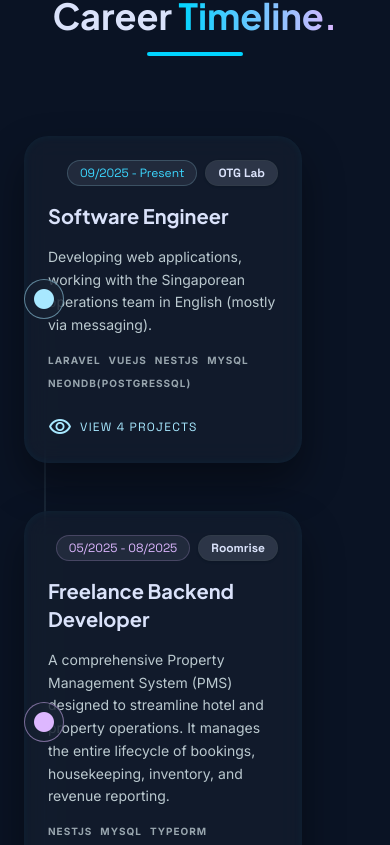
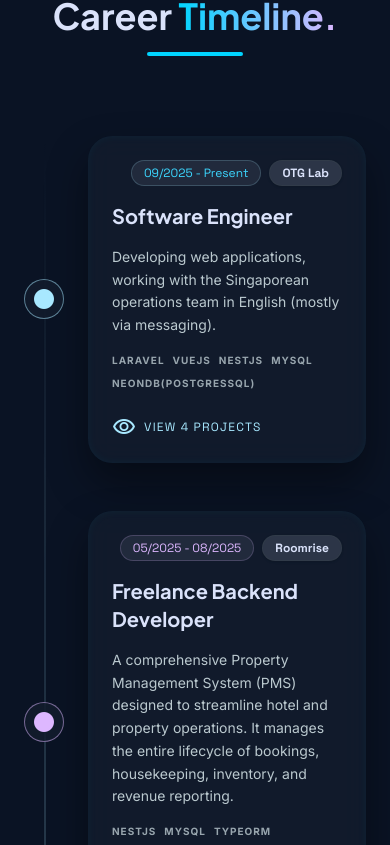
Before and after one commit to newtdangcode/my-portfolio, a Next.js app: page / in a window 390 px wide. Shown: the part 4659-5504 px from the top of the page. Built offline with nearby package versions, Linux system fonts and the light colour scheme.

Commit message:
fix: adjust mobile flexbox layout for career timeline cards to prevent dots and vertical line from being overlapped by text cards

```diff
--- a/src/components/sections/ExperienceSection.tsx
+++ b/src/components/sections/ExperienceSection.tsx
@@ -37,7 +37,7 @@ export function ExperienceSection({ experience }: ExperienceSectionProps) {
             const textFixedDim = isEven ? 'text-primary-fixed-dim' : 'text-secondary-fixed-dim';
 
             return (
-              <div key={idx} className="relative flex items-center justify-between md:justify-normal md:odd:flex-row-reverse group">
+              <div key={idx} className="relative flex items-center justify-end md:justify-start md:odd:flex-row-reverse group">
                 <motion.div
                   initial={{ scale: 0 }}
                   whileInView={{ scale: 1 }}
```
